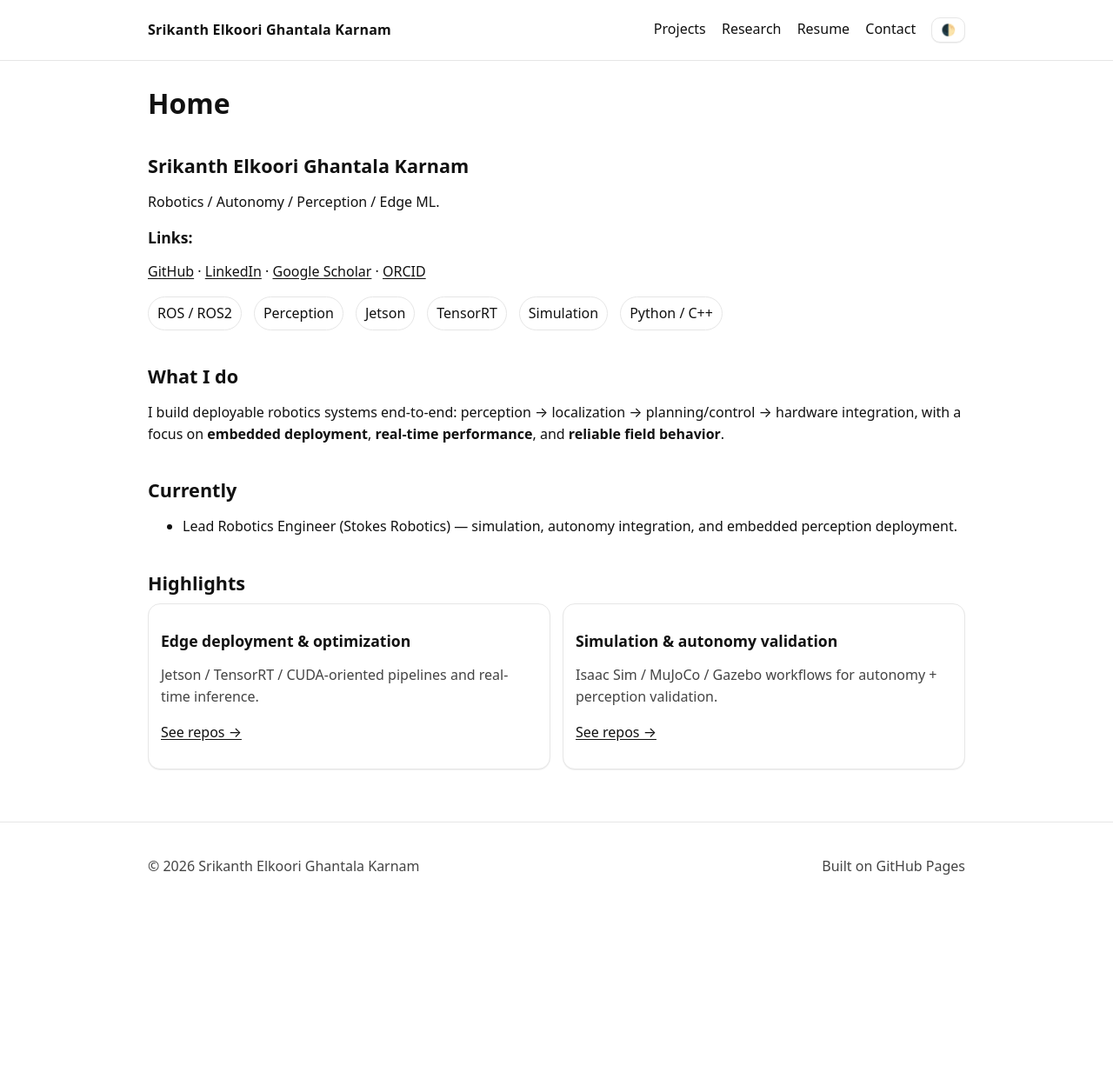
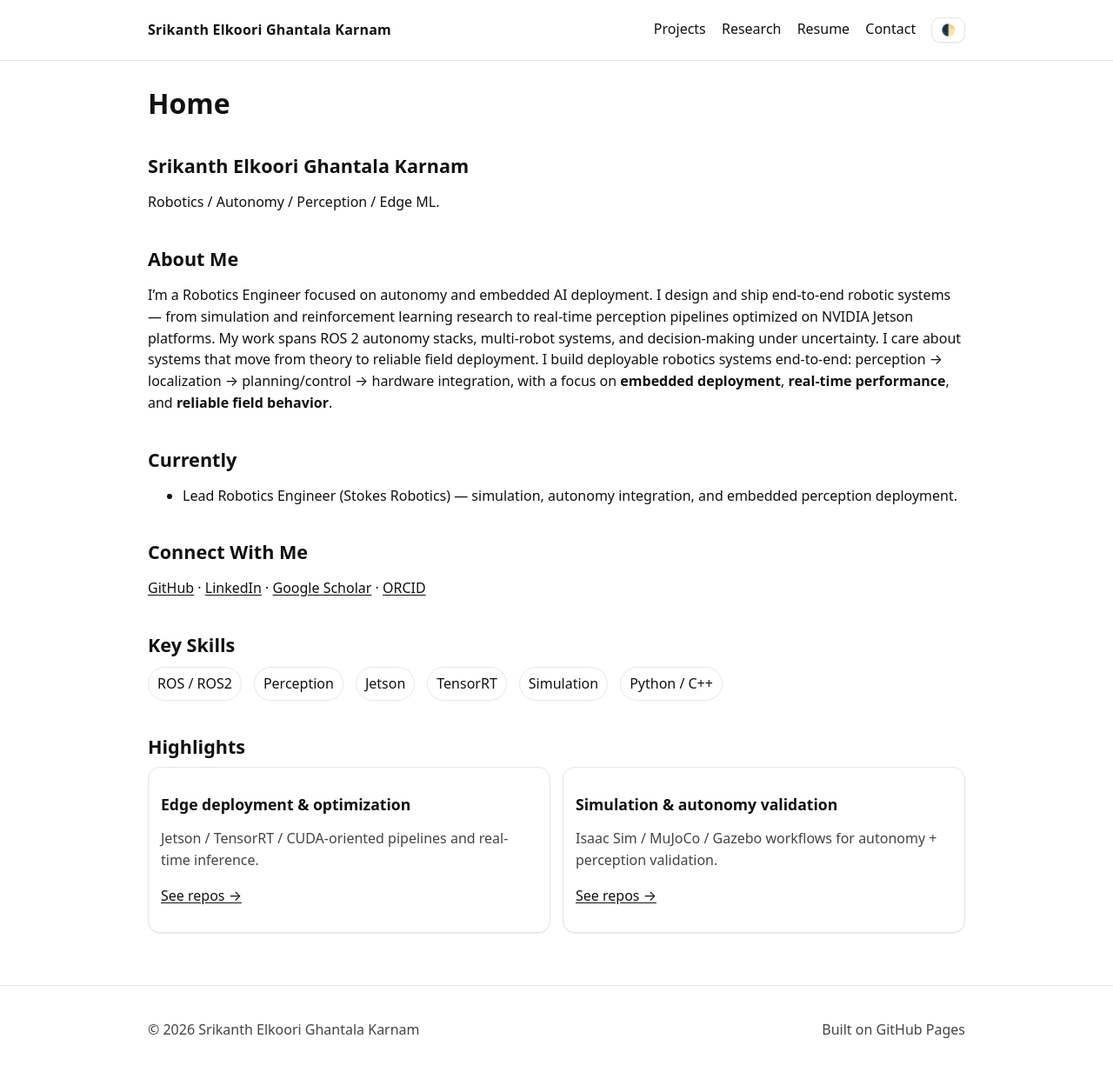
Before and after one commit to S-EGK/S-EGK.github.io, a Jekyll site: the page built from index.md, in a window 1280 px wide and 1235 px high. Shown: the whole window at 87% size. Built offline with Jekyll 4.4.1, drawn with Linux system fonts in a browser that asks for light colours.

Commit message:
Update index.md

```diff
--- a/index.md
+++ b/index.md
@@ -7,21 +7,22 @@ permalink: /
 ## Srikanth Elkoori Ghantala Karnam
 Robotics / Autonomy / Perception / Edge ML.
 
-### Links:
+## About Me
+I’m a Robotics Engineer focused on autonomy and embedded AI deployment. I design and ship end-to-end robotic systems — from simulation and reinforcement learning research to real-time perception pipelines optimized on NVIDIA Jetson platforms. My work spans ROS 2 autonomy stacks, multi-robot systems, and decision-making under uncertainty. I care about systems that move from theory to reliable field deployment. I build deployable robotics systems end-to-end: perception → localization → planning/control → hardware integration,
+with a focus on **embedded deployment**, **real-time performance**, and **reliable field behavior**.
+
+## Currently
+- Lead Robotics Engineer (Stokes Robotics) — simulation, autonomy integration, and embedded perception deployment.
+
+## Connect With Me
 [GitHub](https://github.com/S-EGK) · [LinkedIn](https://www.linkedin.com/in/srikanthegk/) ·
 [Google Scholar](https://scholar.google.com/citations?user=eTqg_A0AAAAJ&hl=en) ·
 [ORCID](https://orcid.org/0000-0002-1354-7836)
 
+## Key Skills
 <ul class="kv">
   <li>ROS / ROS2</li><li>Perception</li><li>Jetson</li><li>TensorRT</li><li>Simulation</li><li>Python / C++</li>
 </ul>
-
-## What I do
-I build deployable robotics systems end-to-end: perception → localization → planning/control → hardware integration,
-with a focus on **embedded deployment**, **real-time performance**, and **reliable field behavior**.
-
-## Currently
-- Lead Robotics Engineer (Stokes Robotics) — simulation, autonomy integration, and embedded perception deployment.
 
 ## Highlights
 <div class="grid">
```
